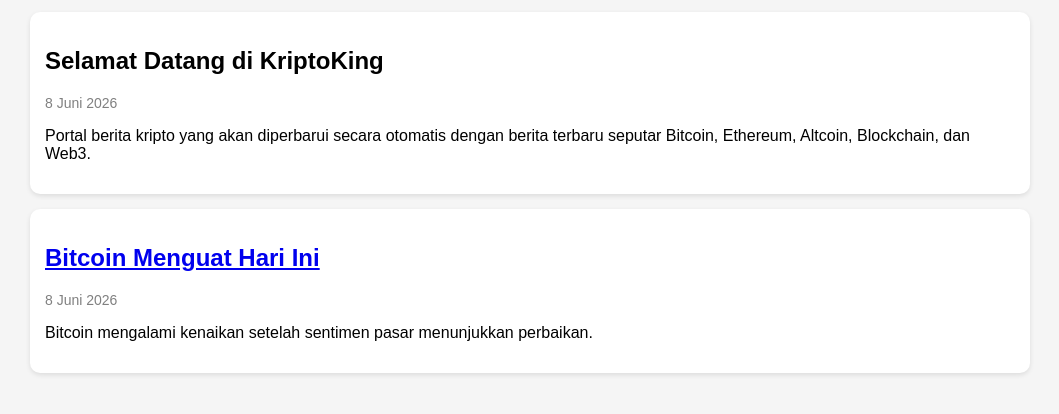
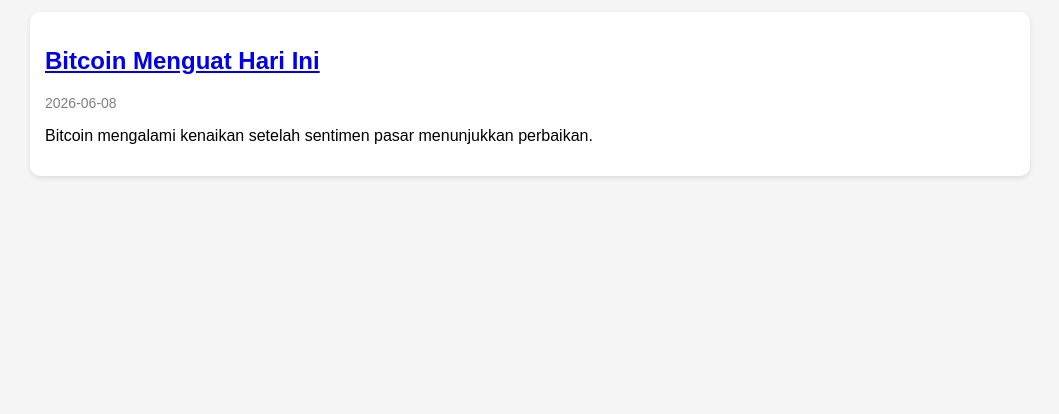
Before and after one commit to Daxro99/Kriptoking-, a plain HTML site: page index.html in a window 1280 px wide. Shown: the part 178-592 px from the top of the page, without its empty margins (110-1169 px from the left). Drawn offline with Linux system fonts and the light colour scheme.

Commit message:
Update index.html

```diff
--- a/index.html
+++ b/index.html
@@ -33,7 +33,6 @@ header{
 }
 </style>
 </head>
-
 <body>
 
 <header>
@@ -41,27 +40,34 @@ header{
     <p>Berita Kripto Terbaru dan Analisis Pasar</p>
 </header>
 
-<div class="news-card">
-    <h2>Selamat Datang di KriptoKing</h2>
-    <p class="date">8 Juni 2026</p>
-    <p>
-        Portal berita kripto yang akan diperbarui secara otomatis
-        dengan berita terbaru seputar Bitcoin, Ethereum,
-        Altcoin, Blockchain, dan Web3.
-    </p>
-</div>
-<div class="news-card">
-    <h2>
-        <a href="articles/bitcoin-naik.html">
-            Bitcoin Menguat Hari Ini
-        </a>
-    </h2>
+<div id="news-container"></div>
 
-    <p class="date">8 Juni 2026</p>
+<script>
+fetch('data/news.json')
+  .then(response => response.json())
+  .then(news => {
 
-    <p>
-        Bitcoin mengalami kenaikan setelah sentimen pasar menunjukkan perbaikan.
-    </p>
-</div>
+    const container = document.getElementById('news-container');
+
+    news.forEach(article => {
+
+      container.innerHTML += `
+        <div class="news-card">
+          <h2>
+            <a href="${article.url}">
+              ${article.title}
+            </a>
+          </h2>
+
+          <p class="date">${article.date}</p>
+
+          <p>${article.summary}</p>
+        </div>
+      `;
+    });
+  });
+</script>
+
 </body>
+
 </html>
```
